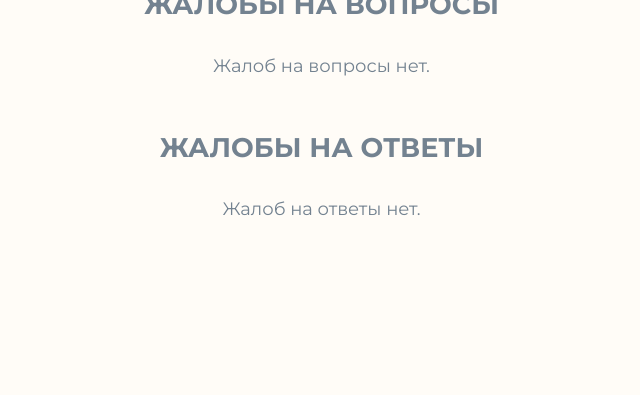
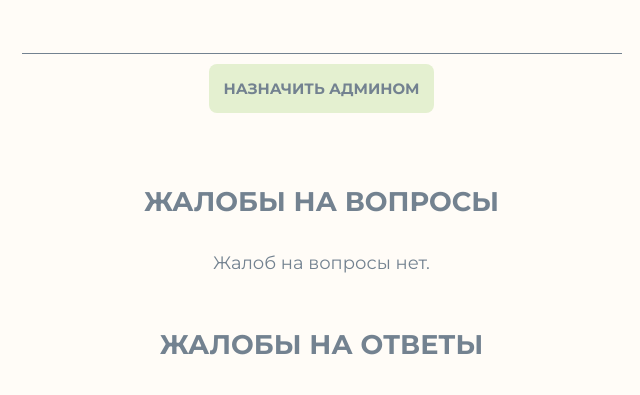
Before and after one commit to ReTrOBANAN/SchoolProject, a FastAPI app: template src/templates/admin_reports.html in a window 1280 px wide. Shown: the part 175-570 px from the top of the page, without its empty margins (311-951 px from the left). Run offline with FastAPI, Linux system fonts and the light colour scheme; the template is opened without the code that fills it, so the values that code supplies are empty.

Commit message:
Bug fixed

```diff
--- a/src/function.py
+++ b/src/function.py
@@ -10,12 +10,12 @@
 import init
 
 levels = [
-    {"title": "Новичок", "min_points": 0, "background": "#DBDBDB"},
-    {"title": "Любознательный", "min_points": 1, "background": "#FFFFFF"},
-    {"title": "Активный участник", "min_points": 2, "background": "#FF5B5B"},
-    {"title": "Эксперт", "min_points": 20, "background": "#9C9DFF"},
-    {"title": "Мастер", "min_points": 200, "background": "#EF89FF"},
-    {"title": "Админ", "min_points": 500, "background": "#FF4BE7"},
+    {"title": "Новичок", "min_points": 0, "background": "#333333"},
+    {"title": "Любознательный", "min_points": 5, "background": "#4D3C00"},
+    {"title": "Активный участник", "min_points": 25, "background": "#6B3200"},
+    {"title": "Эксперт", "min_points": 50, "background": "#1A2A66"},
+    {"title": "Мастер", "min_points": 200, "background": "#3E0066"},
+    {"title": "ИИ", "min_points": 500, "background": "#66001F"},
 ]
 
 def upgrade(id):
--- a/src/main.py
+++ b/src/main.py
@@ -26,15 +26,6 @@
 BASE_DIR = Path(__file__).resolve().parent
 app.mount("/static", StaticFiles(directory=BASE_DIR / "static"), name="static")
 templates = Jinja2Templates(directory=BASE_DIR / "templates")
-
-levels = [
-    {"title": "Новичок", "min_points": 0, "background": "#DBDBDB"},
-    {"title": "Любознательный", "min_points": 1, "background": "#FFFFFF"},
-    {"title": "Активный участник", "min_points": 2, "background": "#FF5B5B"},
-    {"title": "Эксперт", "min_points": 20, "background": "#9C9DFF"},
-    {"title": "Мастер", "min_points": 200, "background": "#EF89FF"},
-    {"title": "Админ", "min_points": 500, "background": "#FF4BE7"},
-]
 
 @app.get("/logout", tags="Выход")
 async def logout(request: Request):
@@ -71,8 +62,8 @@
                 name=name,
                 username=login,
                 password=function.hash_password(password),
-                title="Участник",
-                background="#DBDBDB",
+                title="Новичок",
+                background="#333333",
                 min_points=0
             )
             conn.add(user)
@@ -375,6 +366,9 @@
         )
         conn.add(comments)
         conn.commit()
+    function.upgrade(request.cookies.get("id"))
+    function.upgrade_title(request.cookies.get("id"))
+
 
     return RedirectResponse(url=f'/question/{id}', status_code=303)
 
@@ -386,9 +380,10 @@
                 init.User.name,
                 init.User.title,
                 init.User.background,
+                init.User.is_admin,
             ).where(init.User.username == username)
             data = conn.execute(stmt).fetchall()
-            account = [data[0].id, data[0].name, username, data[0].title, data[0].background]
+            account = [data[0].id, data[0].name, username, data[0].title, data[0].background, data[0].is_admin,]
             stmt = select(
                 init.Question.id,
                 init.Question.owner,
--- /dev/null
+++ b/src/static/js/admin.js
@@ -0,0 +1,21 @@
+adminForm = document.getElementById('adminForm')
+
+adminForm.addEventListener('submit', async (e) => {
+    e.preventDefault()
+
+
+    const adminForm = new FormData(e.target)
+    const response = await fetch("/admin/add", {
+        method: "POST",
+        body: adminForm
+    });
+
+    if (response.redirected) {
+        window.location.href = response.url
+    }
+    else {
+        const data = await response.json();
+        document.getElementById('adminInput').value = ''
+        document.getElementById("errorMessage").innerText = data.error
+    }
+})
--- a/src/static/profile.css
+++ b/src/static/profile.css
@@ -29,11 +29,14 @@
 .profile-name {
     font-weight: 700;
     font-size: clamp(18px, 1.3vw, 25px);
+    overflow-wrap: break-word;
 }
 
 .profile-additional {
     font-size: clamp(18px, 1.3vw, 25px);
+    overflow-wrap: break-word;
 }
+
 
 .logout-link {
     color: var(--color-red)
--- a/src/static/questions.css
+++ b/src/static/questions.css
@@ -183,6 +183,45 @@
     border-radius: 15px;
 }
 
+/* admin */
+.admin-container {
+    padding-top: 30px;
+    padding-bottom: 20px;
+    display: flex;
+    flex-direction: column;
+    row-gap: 10px;
+    justify-content: center;
+}
+
+.admin-form {
+    display: flex;
+    flex-direction: column;
+    align-items: center;
+    gap: 10px;
+}
+
+.admin-btn {
+    margin-inline: auto;
+}
+
+.admin-input {
+    width: 50%;
+}
+
+.error {
+    text-align: center;
+    color: var(--color-red);
+}
+
+.success {
+    text-align: center;
+    color: var(--color-green-dark);
+}
+
+.admin-link {
+    margin-top: 20px;
+}
+
 @media (max-width: 1024px) {
     /* create */
     .create {
--- a/src/templates/admin_reports.html
+++ b/src/templates/admin_reports.html
@@ -6,19 +6,16 @@
     <link rel="stylesheet" href="{{ url_for('static', path='/main.css') }}">
     <link rel="stylesheet" href="{{ url_for('static', path='/questions.css') }}">
     <link rel="stylesheet" href="{{ url_for('static', path='/answer.css') }}">
+    <script src="{{ url_for('static', path='js/admin.js') }}" defer></script>
 
     <title>Админ панель - Жалобы</title>
 </head>
 <body>
-    <form action="/admin/add", method="post">
-        <input type="text" name="target_username">
-        <button type="submit">Назначить админом</button>
-    </form>
     <div class="header">
         <header class="header-inner container">
             <a class="header-top" href="/">
                 <div class="header-logo">
-                    <img src="{{ url_for('static', path='imgs/logo-removebg-preview.png') }}" width="100" height="100" alt="Логотип">
+                    <img src="{{ url_for('static', path='imgs/logo.png') }}" width="60" height="60" alt="Логотип">
                 </div>
                 <input type="text" id="search" class="input search-input" placeholder="Может вопрос уже задан?">
             </a>
@@ -34,6 +31,16 @@
         </header>
     </div>
     <main>
+        <section class="admin-container container">
+            <h1 class="answers-title">Назначение админом</h1>
+
+            <form action="/admin/add", method="post" class="admin-form" id="adminForm">
+                <input id="adminInput" class="input admin-input" type="text" name="target_username">
+                <button class="btn admin-btn" type="submit">Назначить админом</button>
+            </form>
+            <p id="successMessage" class="success"></p>
+            <p id="errorMessage" class="error"></p>
+        </section>
         <section class="questions container">
             <h1 class="answers-title">Жалобы на вопросы</h1>
             <ul class="questions-content-list">
```
Also changed, not shown: src/templates/profile.html (+8 -1 lines).
